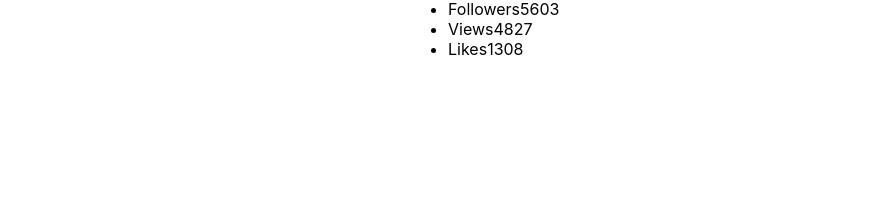
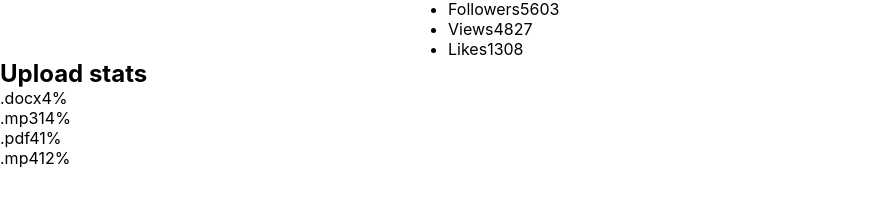
Before and after one commit to lightsky21/goit-react-hw-01-components, a React (Create React App) app: page / in a window 1280 px wide. Shown: the part 349-554 px from the top of the page, without its empty margins (0-894 px from the left). Built offline with nearby package versions, Linux system fonts and the light colour scheme.

Commit message:
add Statistics

```diff
--- a/src/components/App.jsx
+++ b/src/components/App.jsx
@@ -1,4 +1,7 @@
 import Profile from "./Profile";
+import Statistics from "./Statistics";
+import data from "./data.json";
+
 import user from "./user.json";
 console.log(user);
 
@@ -12,6 +15,10 @@
       avatar={user.avatar}
       stats={user.stats}
       />
+      <Statistics
+        title='Upload stats'
+        stats = {data}
+      />
     </div>
   );
 };
--- /dev/null
+++ b/src/components/Statistics/Statistics.js
@@ -0,0 +1,32 @@
+import PropTypes from 'prop-types';
+// import s from './Statistics.module.css'
+
+function Statistics({ title, stats }) {
+
+    return (
+    <section class="statistics">
+            {title ? <h2 class="title">Upload stats</h2> : null}
+
+  <ul class="stat-list">
+    <li class="item">
+      <span class="label">.docx</span>
+      <span class="percentage">4%</span>
+    </li>
+    <li class="item">
+      <span class="label">.mp3</span>
+      <span class="percentage">14%</span>
+    </li>
+    <li class="item">
+      <span class="label">.pdf</span>
+      <span class="percentage">41%</span>
+    </li>
+    <li class="item">
+      <span class="label">.mp4</span>
+      <span class="percentage">12%</span>
+    </li>
+  </ul>
+</section>
+)
+}
+
+export default Statistics;
--- /dev/null
+++ b/src/components/Statistics/index.js
@@ -0,0 +1 @@
+export { default } from './Statistics';
--- /dev/null
+++ b/src/components/data.json
@@ -0,0 +1,7 @@
+[
+  { "id": "id-1", "label": ".docx", "percentage": 22 },
+  { "id": "id-2", "label": ".pdf", "percentage": 4 },
+  { "id": "id-3", "label": ".mp3", "percentage": 17 },
+  { "id": "id-4", "label": ".psd", "percentage": 47 },
+  { "id": "id-5", "label": ".pdf", "percentage": 10 }
+]
```
